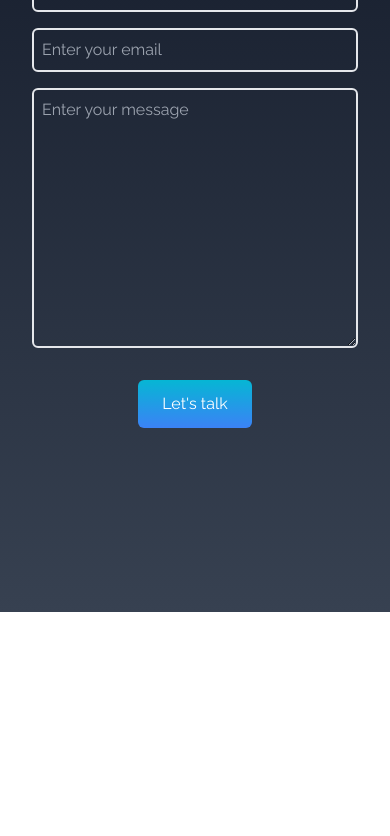
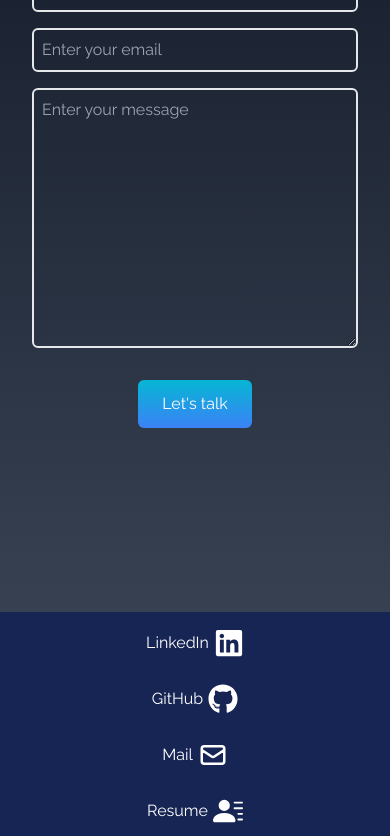
Before and after one commit to Abhisheklodha01/personal-portfolio, a React (Create React App) app: page / in a window 390 px wide. Shown: the part 4649-5485 px from the top of the page. Before the commit the page ends 5261 px from the top, so only its background shows below. Built offline with nearby package versions, Linux system fonts and the light colour scheme.

Commit message:
creation of footer for mobile devices

```diff
--- a/src/App.jsx
+++ b/src/App.jsx
@@ -1,6 +1,7 @@
 import About from "./components/About";
 import Contact from "./components/Contact";
 import Experience from "./components/Experience";
+import Footer from "./components/Footer";
 import Home from "./components/Home";
 import Navbar from "./components/Navbar";
 import Portfolio from "./components/Portfolio";
@@ -17,6 +18,7 @@ function App() {
         <Portfolio />
         <Experience />
         <Contact />
+        <Footer />
         <SocialLinks />
     </>
 
--- /dev/null
+++ b/src/components/Footer.jsx
@@ -0,0 +1,73 @@
+import React from 'react'
+import { FaGithub, FaLinkedin } from "react-icons/fa";
+import { HiOutlineMail } from "react-icons/hi";
+import { BsFillPersonLinesFill } from "react-icons/bs";
+
+const Footer = () => {
+
+    const links = [
+        {
+          id: 1,
+          child: (
+            <>
+              LinkedIn <FaLinkedin size={30} />
+            </>
+          ),
+          href: "https://www.linkedin.com/in/abhishek-lodha-27a8bb225?utm_source=share&utm_campaign=share_via&utm_content=profile&utm_medium=android_app",
+        },
+        {
+          id: 2,
+          child: (
+            <>
+              GitHub <FaGithub size={30} />
+            </>
+          ),
+          href: "https://github.com/Abhisheklodha01",
+        },
+        {
+          id: 3,
+          child: (
+            <>
+              Mail <HiOutlineMail size={30} />
+            </>
+          ),
+          href: "mailto:abhisheklodha512@gmail.com",
+        },
+        {
+          id: 4,
+          child: (
+            <>
+              Resume <BsFillPersonLinesFill size={30} />
+            </>
+          ),
+          href: "/resume.pdf",
+          download: true,
+        },
+      ];
+
+  return (
+    <div className="bg-blue-950 sm:hidden">
+      <ul className='flex flex-col items-center justify-around'>
+        {links.map(({ id, child, href, download }) => (
+          <li
+            key={id}
+            className="h-14 p-4"
+
+          >
+            <a
+              href={href}
+              download={download}
+              className="flex justify-between items-center  text-white gap-[5px]"
+              target="_blank"
+              rel="noreferrer"
+            >
+             {child}
+            </a>
+          </li>
+        ))}
+      </ul>
+    </div>
+  )
+}
+
+export default Footer
```
